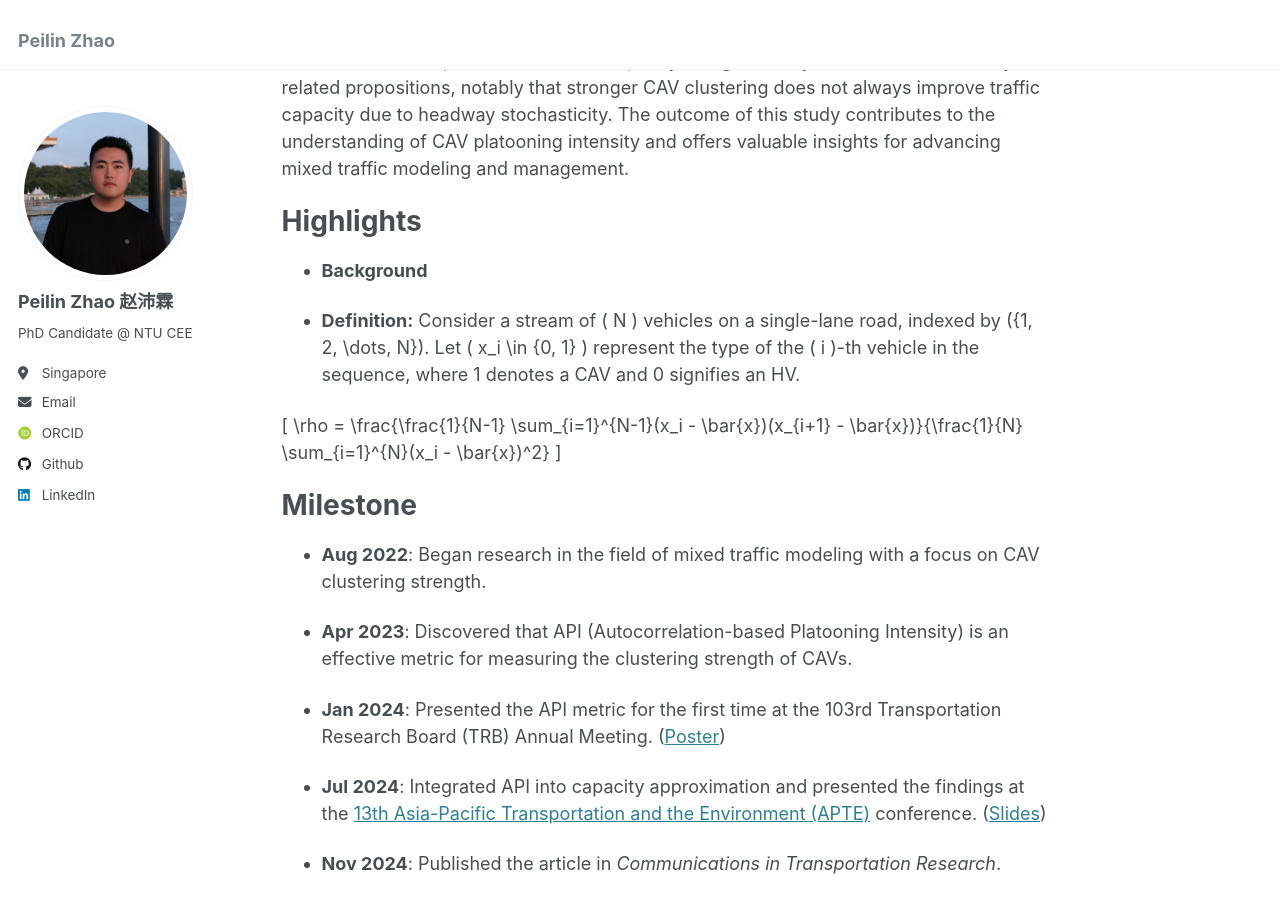
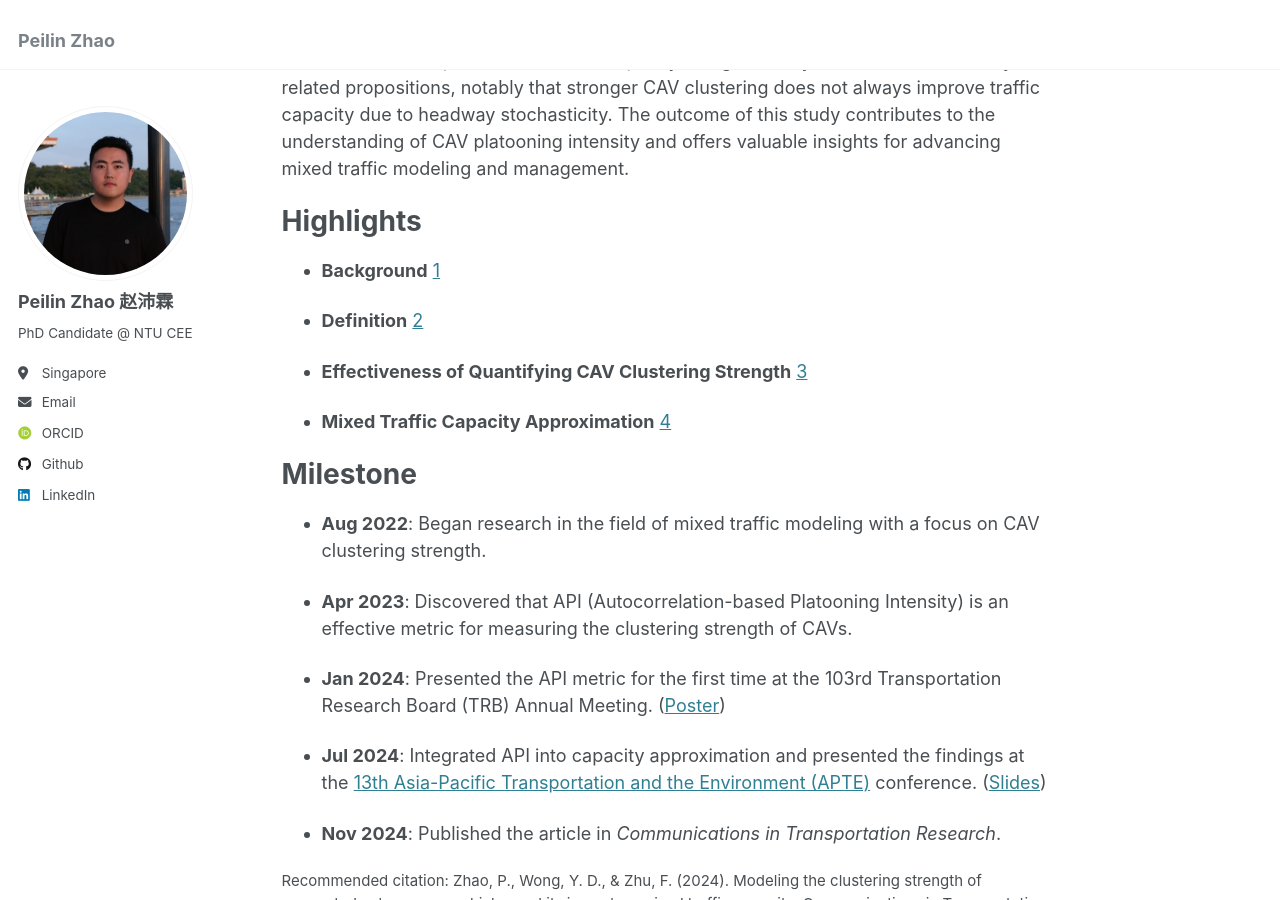
Before and after one commit to Jerry-zpl/Jerry-zpl.github.io, a Jekyll site: the page built from _publications/2024-COMMTR-100151.md, in a window 1280 px wide and 900 px high, scrolled down 584 px. Built offline with Jekyll 4.4.1, drawn with Linux system fonts in a browser that asks for light colours; some web fonts are replaced.

Commit message:
Update 2024-COMMTR-100151.md

```diff
--- a/_publications/2024-COMMTR-100151.md
+++ b/_publications/2024-COMMTR-100151.md
@@ -16,12 +16,16 @@ In a mixed traffic environment consisting of connected autonomous vehicles (CAVs
 # Highlights
 
 - **Background**
+  [1](\images\2024-COMMTR-1.png)
 
-- **Definition:** Consider a stream of \( N \) vehicles on a single-lane road, indexed by \(\{1, 2, \dots, N\}\). Let \( x_i \in \{0, 1\} \) represent the type of the \( i \)-th vehicle in the sequence, where 1 denotes a CAV and 0 signifies an HV.
+- **Definition**
+  [2](\images\2024-COMMTR-2.png)
 
-\[
-\rho = \frac{\frac{1}{N-1} \sum_{i=1}^{N-1}(x_i - \bar{x})(x_{i+1} - \bar{x})}{\frac{1}{N} \sum_{i=1}^{N}(x_i - \bar{x})^2}
-\]
+- **Effectiveness of Quantifying CAV Clustering Strength**
+  [3](\images\2024-COMMTR-3.png)
+
+- **Mixed Traffic Capacity Approximation**
+  [4](\images\2024-COMMTR-4.png)
 
 
 # Milestone
```
